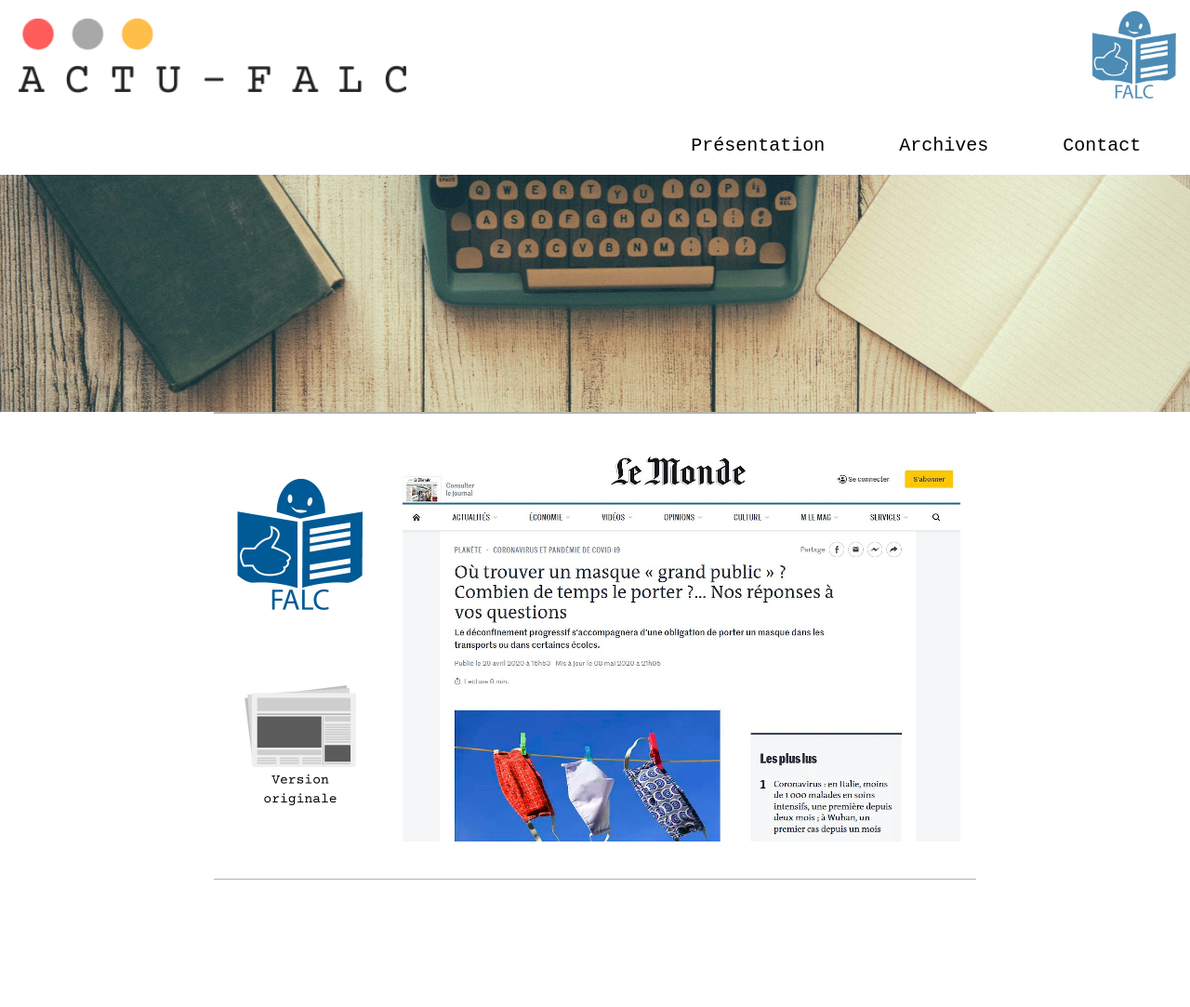
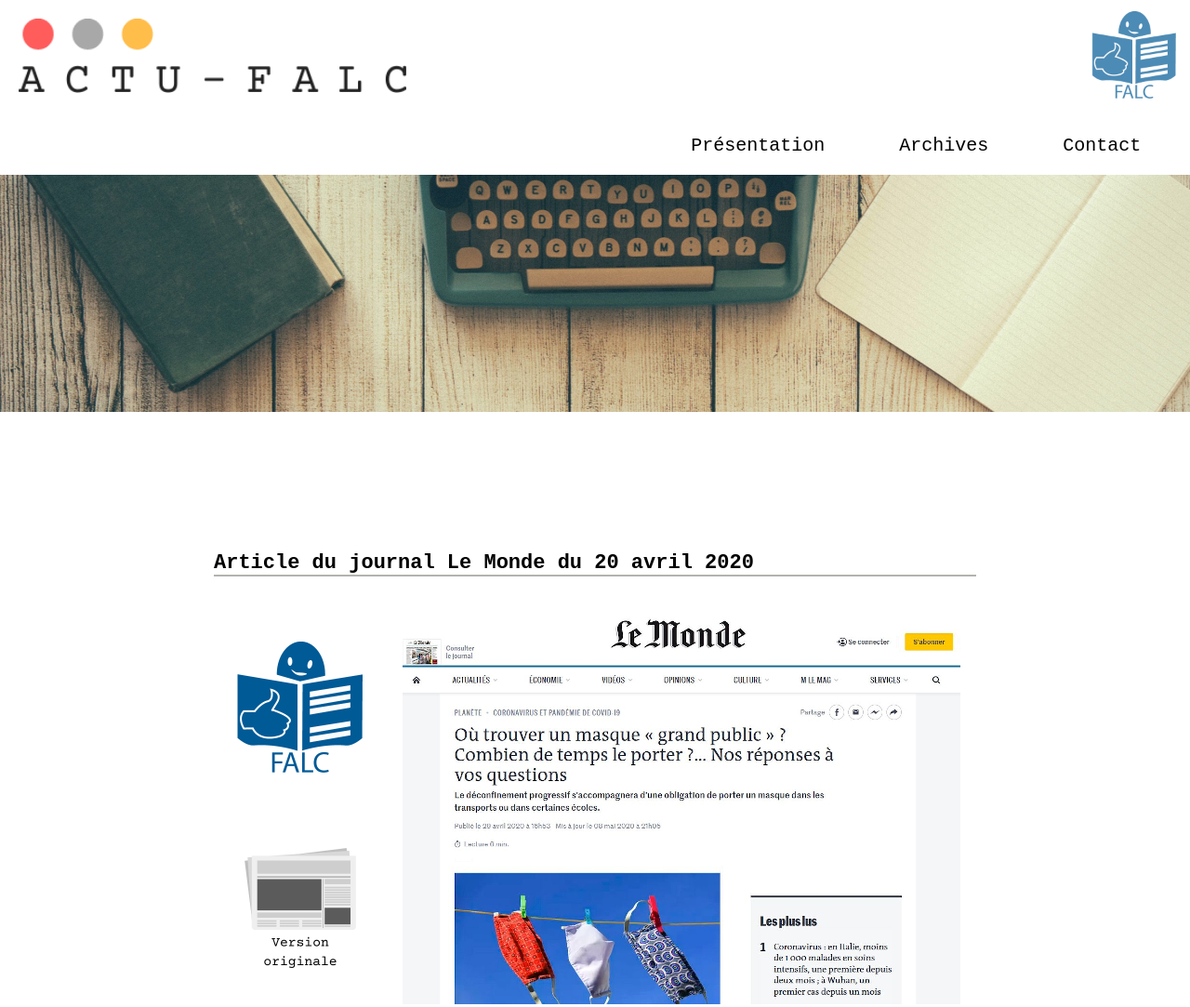
Before and after one commit to romhappy/actu-falc, a plain HTML site: page index.html in a window 1280 px wide. Shown: the top 1083 px of the page at 93% size. Drawn offline with Linux system fonts and the light colour scheme; files that its build step writes are made by us from their sources.

Commit message:
ajout titre h1

```diff
--- a/index.html
+++ b/index.html
@@ -32,7 +32,7 @@
 
         <main>
 
-
+            <h1>Article du journal Le Monde du 20 avril 2020</h1>
             <article>
                     <a href="11_05.html" class="logo1"><img src="img/logo1.png" class="logo1"></a>
                     <a href="https://www.lemonde.fr/planete/article/2020/04/29/ou-se-procurer-un-masque-grand-public-combien-de-temps-le-porter-nos-reponses-a-vos-question_6038154_3244.html" class="logo2">
```
